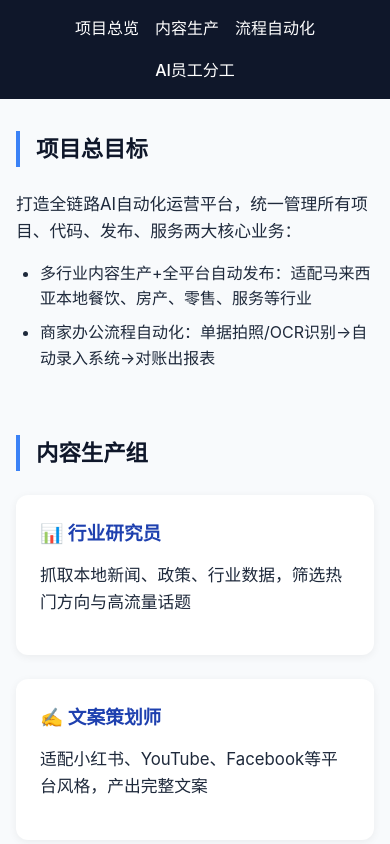
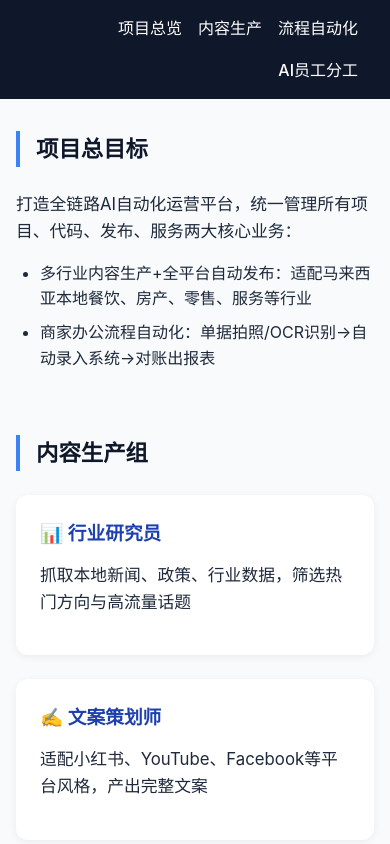
Before and after one commit to edwardchaiks-jpg/AI-company-hub, a React (Vite) app: page / in a window 390 px wide. Shown: the top 844 px of the page. Built offline with nearby package versions, Linux system fonts and the light colour scheme.

Commit message:
Update index.css

```diff
--- a/src/index.css
+++ b/src/index.css
@@ -142,14 +142,15 @@ html {
 /* 手机/平板适配 */
 @media (max-width: 768px) {
   .nav-container {
-    flex-direction: column;
+    flex-direction: row;
+    justify-content: space-between;
     gap: 1rem;
   }
 
   .nav-links {
     gap: 1rem;
     flex-wrap: wrap;
-    justify-content: center;
+    justify-content: flex-end;
   }
 
   .main-content {
```
